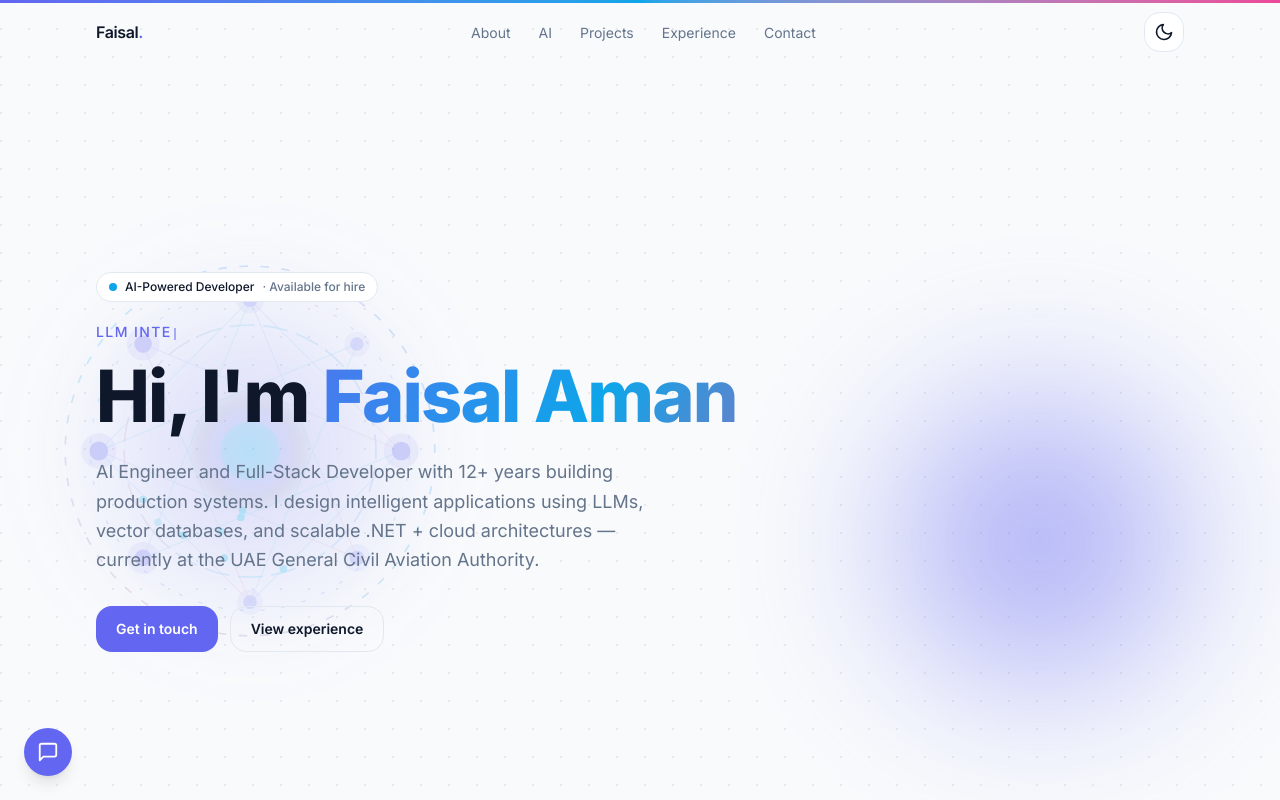
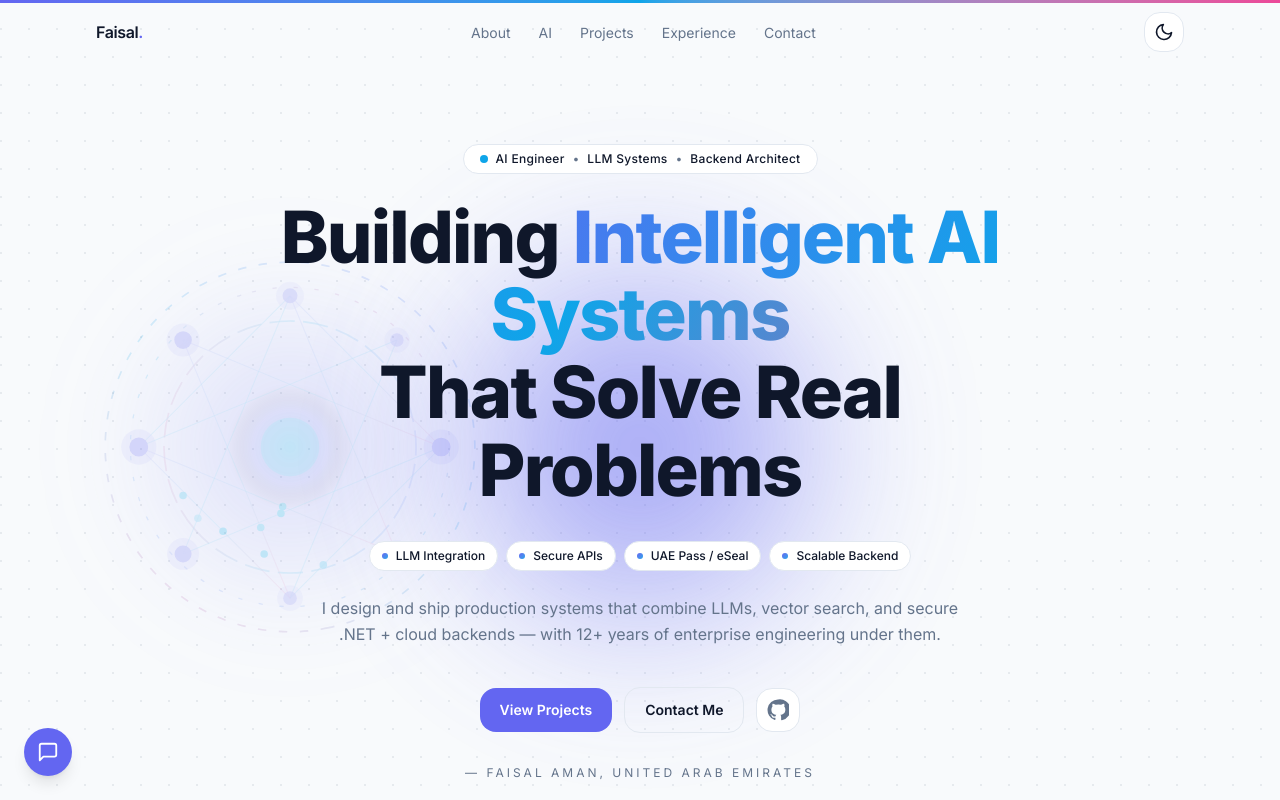
Before and after one commit to faisalaman/portfolio, a React (Vite) app: page / in a window 1280 px wide. Shown: the top 800 px of the page. Built offline with nearby package versions, Linux system fonts and the light colour scheme; the HTML template or start-up script is replaced by a standard one.

Commit message:
Rebuild hero to AI-startup spec: centered headline, chip subtext, View Projects/Contact CTAs, GitHub icon

```diff
--- a/src/components/sections/Hero.jsx
+++ b/src/components/sections/Hero.jsx
@@ -1,12 +1,10 @@
 import { motion as Motion, useReducedMotion } from 'framer-motion';
 import { Button } from '../ui/Button';
 import { GradientText } from '../ui/GradientText';
-import { TypingTitle } from '../ui/TypingTitle';
 import { Marquee } from '../ui/Marquee';
 import { AIOrb } from '../ui/AIOrb';
 import { profile } from '../../data/profile';
 
-// A small curated list — "the headline stack", not everything
 const slimMarquee = [
   '⚡ AI / LLM',
   '◇ .NET Core',
@@ -18,18 +16,33 @@ const slimMarquee = [
   '◢ TypeScript',
 ];
 
+const subtextChips = [
+  'LLM Integration',
+  'Secure APIs',
+  'UAE Pass / eSeal',
+  'Scalable Backend',
+];
+
 const bounce = {
   hidden: { opacity: 0, y: 30 },
   visible: {
     opacity: 1, y: 0,
-    transition: { type: 'spring', stiffness: 260, damping: 16, mass: 0.8 },
+    transition: { type: 'spring', stiffness: 260, damping: 18, mass: 0.8 },
   },
 };
 
-const stagger = (delay = 0.05) => ({
+const stagger = (delay = 0.1) => ({
   hidden: {},
-  visible: { transition: { staggerChildren: 0.1, delayChildren: delay } },
+  visible: { transition: { staggerChildren: 0.12, delayChildren: delay } },
 });
+
+function GithubIcon() {
+  return (
+    <svg width="22" height="22" viewBox="0 0 24 24" fill="currentColor" aria-hidden>
+      <path d="M12 .5a11.5 11.5 0 0 0-3.6 22.4c.6.1.8-.2.8-.5v-2c-3.2.7-3.9-1.4-3.9-1.4-.5-1.3-1.3-1.7-1.3-1.7-1-.7.1-.7.1-.7 1.2.1 1.8 1.2 1.8 1.2 1 1.8 2.8 1.3 3.5 1 .1-.8.4-1.3.8-1.6-2.6-.3-5.4-1.3-5.4-5.8 0-1.3.5-2.4 1.2-3.2-.1-.3-.5-1.5.1-3.1 0 0 1-.3 3.3 1.2a11.4 11.4 0 0 1 6 0c2.3-1.5 3.3-1.2 3.3-1.2.7 1.6.3 2.8.1 3.1.8.8 1.2 1.9 1.2 3.2 0 4.5-2.8 5.5-5.4 5.8.4.4.8 1.1.8 2.2v3.3c0 .3.2.6.8.5A11.5 11.5 0 0 0 12 .5z"/>
+    </svg>
+  );
+}
 
 export function Hero() {
   const reduce = useReducedMotion();
@@ -39,22 +52,7 @@ export function Hero() {
         {/* Dotted grid backdrop */}
         <div aria-hidden className="grid-dots pointer-events-none absolute inset-0 -z-10" />
 
-        {/* Soft glow */}
-        <Motion.div
-          aria-hidden
-          initial={{ opacity: 0 }}
-          animate={{ opacity: 1 }}
-          transition={{ duration: 1.2 }}
-          className="pointer-events-none absolute right-0 top-1/3 -z-0 h-[60vh] w-[60vh]"
-        >
-          <Motion.div
-            animate={reduce ? undefined : { scale: [1, 1.1, 1], opacity: [0.5, 0.8, 0.5] }}
-            transition={reduce ? undefined : { duration: 9, repeat: Infinity, ease: 'easeInOut' }}
-            className="h-full w-full rounded-full bg-[radial-gradient(circle_at_center,var(--color-primary)_0%,transparent_60%)] opacity-25 dark:opacity-50 blur-3xl"
-          />
-        </Motion.div>
-
-        {/* Ambient AI orb — fills the hero as background */}
+        {/* Ambient AI orb filling the hero */}
         <Motion.div
           aria-hidden
           initial={reduce ? false : { opacity: 0, scale: 0.7 }}
@@ -62,55 +60,89 @@ export function Hero() {
           transition={reduce ? undefined : { type: 'spring', stiffness: 80, damping: 18, mass: 1.2, delay: 0.2 }}
           className="pointer-events-none absolute inset-0 z-0 flex items-center justify-center"
         >
-          <div className="w-[min(150vh,150vw)] opacity-30 dark:opacity-50 mix-blend-screen">
+          <div className="w-[min(140vh,140vw)] opacity-25 dark:opacity-45 mix-blend-screen">
             <AIOrb />
           </div>
         </Motion.div>
 
-        <div className="relative z-10 mx-auto w-full max-w-6xl px-4 md:px-8">
+        {/* Soft radial glow */}
+        <Motion.div
+          aria-hidden
+          animate={reduce ? undefined : { scale: [1, 1.08, 1], opacity: [0.5, 0.8, 0.5] }}
+          transition={reduce ? undefined : { duration: 10, repeat: Infinity, ease: 'easeInOut' }}
+          className="pointer-events-none absolute left-1/2 top-1/2 -z-0 h-[70vh] w-[70vh] -translate-x-1/2 -translate-y-1/2 rounded-full bg-[radial-gradient(circle_at_center,var(--color-primary)_0%,transparent_60%)] opacity-20 dark:opacity-40 blur-3xl"
+        />
+
+        <div className="relative z-10 mx-auto w-full max-w-4xl px-4 text-center md:px-8">
           <Motion.div
-            variants={reduce ? undefined : stagger(0.1)}
+            variants={reduce ? undefined : stagger(0.05)}
             initial={reduce ? false : 'hidden'}
             animate={reduce ? false : 'visible'}
-            className="max-w-3xl"
           >
-            <Motion.div variants={bounce} className="mb-5 inline-flex items-center gap-2 rounded-full glass px-3 py-1.5 text-xs font-medium">
+            {/* Badge */}
+            <Motion.div variants={bounce} className="mb-6 inline-flex items-center gap-2 rounded-full glass px-4 py-1.5 text-xs font-medium tracking-wide">
               <span className="relative flex h-2 w-2">
                 <span className="absolute inline-flex h-full w-full animate-ping rounded-full bg-accent opacity-75" />
                 <span className="relative inline-flex h-2 w-2 rounded-full bg-accent" />
               </span>
-              <span className="text-text">AI-Powered Developer</span>
-              <span className="text-text-muted hidden sm:inline">· Available for hire</span>
+              <span className="text-text">AI Engineer</span>
+              <span className="text-text-muted">•</span>
+              <span className="text-text">LLM Systems</span>
+              <span className="text-text-muted">•</span>
+              <span className="text-text">Backend Architect</span>
             </Motion.div>
 
-            <Motion.p variants={bounce} className="mb-4 text-sm font-medium tracking-widest text-primary uppercase">
-              <TypingTitle words={profile.typingRoles} />
+            {/* Main headline */}
+            <Motion.h1
+              variants={bounce}
+              className="text-4xl font-extrabold leading-[1.08] tracking-tight md:text-6xl lg:text-7xl"
+            >
+              Building <GradientText>Intelligent AI Systems</GradientText><br className="hidden md:block" />
+              {' '}That Solve Real Problems
+            </Motion.h1>
+
+            {/* Subtext as chips */}
+            <Motion.div variants={bounce} className="mt-8 flex flex-wrap items-center justify-center gap-2">
+              {subtextChips.map((chip) => (
+                <span key={chip} className="inline-flex items-center gap-2 rounded-full glass px-3 py-1.5 text-xs font-medium text-text">
+                  <span className="h-1.5 w-1.5 rounded-full bg-gradient-to-br from-primary to-accent" />
+                  {chip}
+                </span>
+              ))}
+            </Motion.div>
+
+            {/* Short value prop */}
+            <Motion.p variants={bounce} className="mx-auto mt-6 max-w-2xl text-sm leading-relaxed text-text-muted md:text-base">
+              I design and ship production systems that combine LLMs, vector search, and secure .NET + cloud backends — with 12+ years of enterprise engineering under them.
             </Motion.p>
 
-            <Motion.h1
-              variants={bounce}
-              className="text-5xl font-extrabold leading-[1.05] tracking-tight md:text-7xl"
-            >
-              Hi, I'm <GradientText>{profile.name}</GradientText>
-            </Motion.h1>
+            {/* CTA row */}
+            <Motion.div variants={bounce} className="mt-10 flex flex-wrap items-center justify-center gap-3">
+              <Button as="a" href="#projects">View Projects</Button>
+              <Button as="a" href="#contact" variant="ghost">Contact Me</Button>
+              {profile.github && (
+                <a
+                  href={profile.github}
+                  target="_blank"
+                  rel="noreferrer"
+                  aria-label="GitHub"
+                  className="grid h-11 w-11 place-items-center rounded-xl border border-border bg-surface text-text-muted transition-colors hover:text-text"
+                >
+                  <GithubIcon />
+                </a>
+              )}
+            </Motion.div>
 
-            <Motion.p
-              variants={bounce}
-              className="mt-6 max-w-xl text-base leading-relaxed text-text-muted md:text-lg"
-            >
-              {profile.summary}
+            {/* Name / signature */}
+            <Motion.p variants={bounce} className="mt-8 text-xs uppercase tracking-[0.25em] text-text-muted">
+              — {profile.name}, {profile.location}
             </Motion.p>
-
-            <Motion.div variants={bounce} className="mt-8 flex flex-wrap gap-3">
-              <Button as="a" href="#contact">Get in touch</Button>
-              <Button as="a" href="#experience" variant="ghost">View experience</Button>
-            </Motion.div>
           </Motion.div>
         </div>
       </div>
 
-      {/* Single slim marquee — the "headline stack" only */}
-      <div className="relative z-10 mt-6 pb-4">
+      {/* Slim marquee */}
+      <div className="relative z-10 mt-4 pb-4">
         <Marquee items={slimMarquee} speed={28} />
       </div>
 
--- a/src/data/profile.js
+++ b/src/data/profile.js
@@ -15,6 +15,7 @@ export const profile = {
   email: "askfaisal@outlook.com",
   location: "United Arab Emirates",
   linkedin: "https://linkedin.com/in/faisal-aman-b2412620",
+  github: "https://github.com/faisalaman",
   nationality: "Pakistani",
   visaStatus: "Employment Visa",
   languages: "English, Urdu",
```
